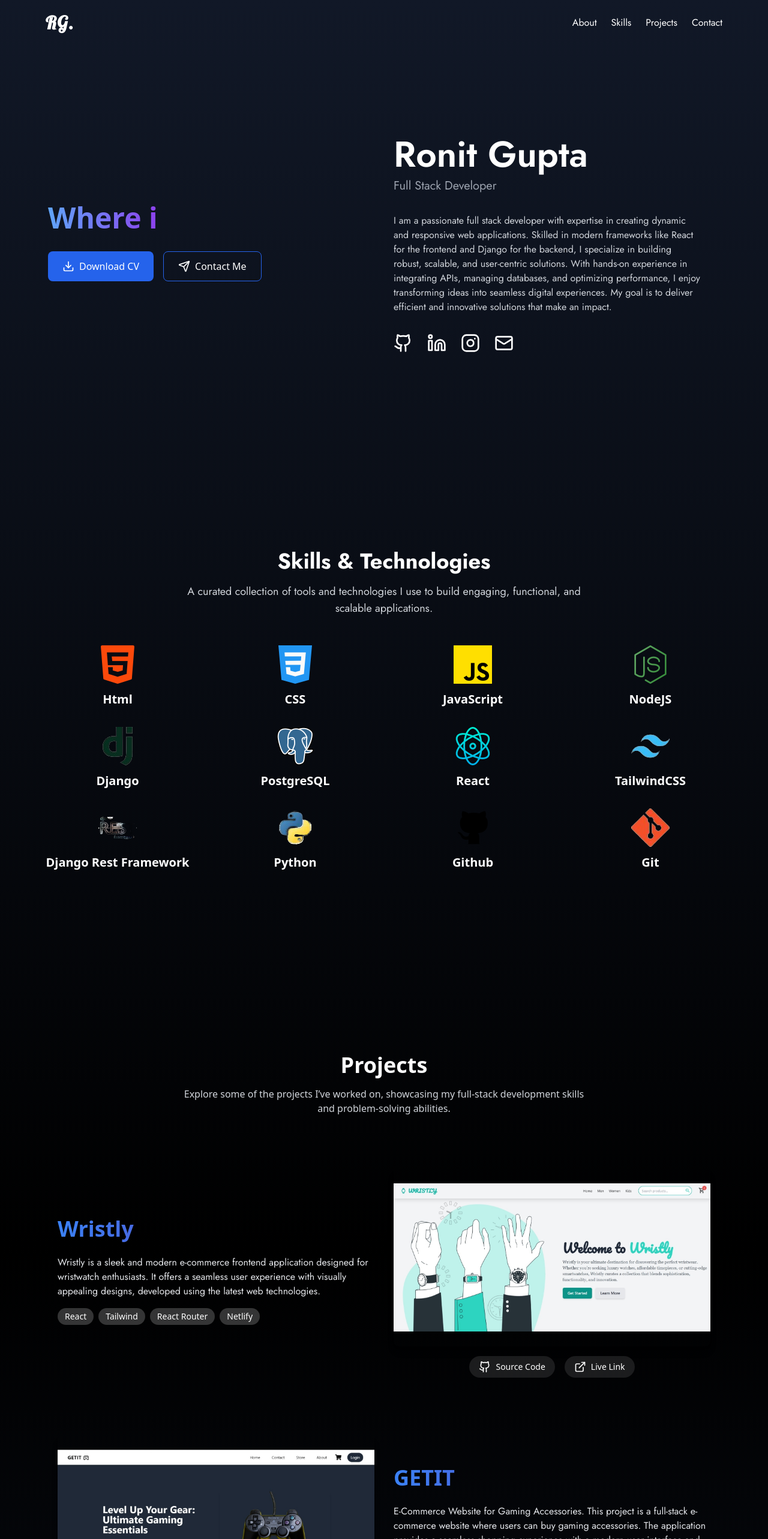
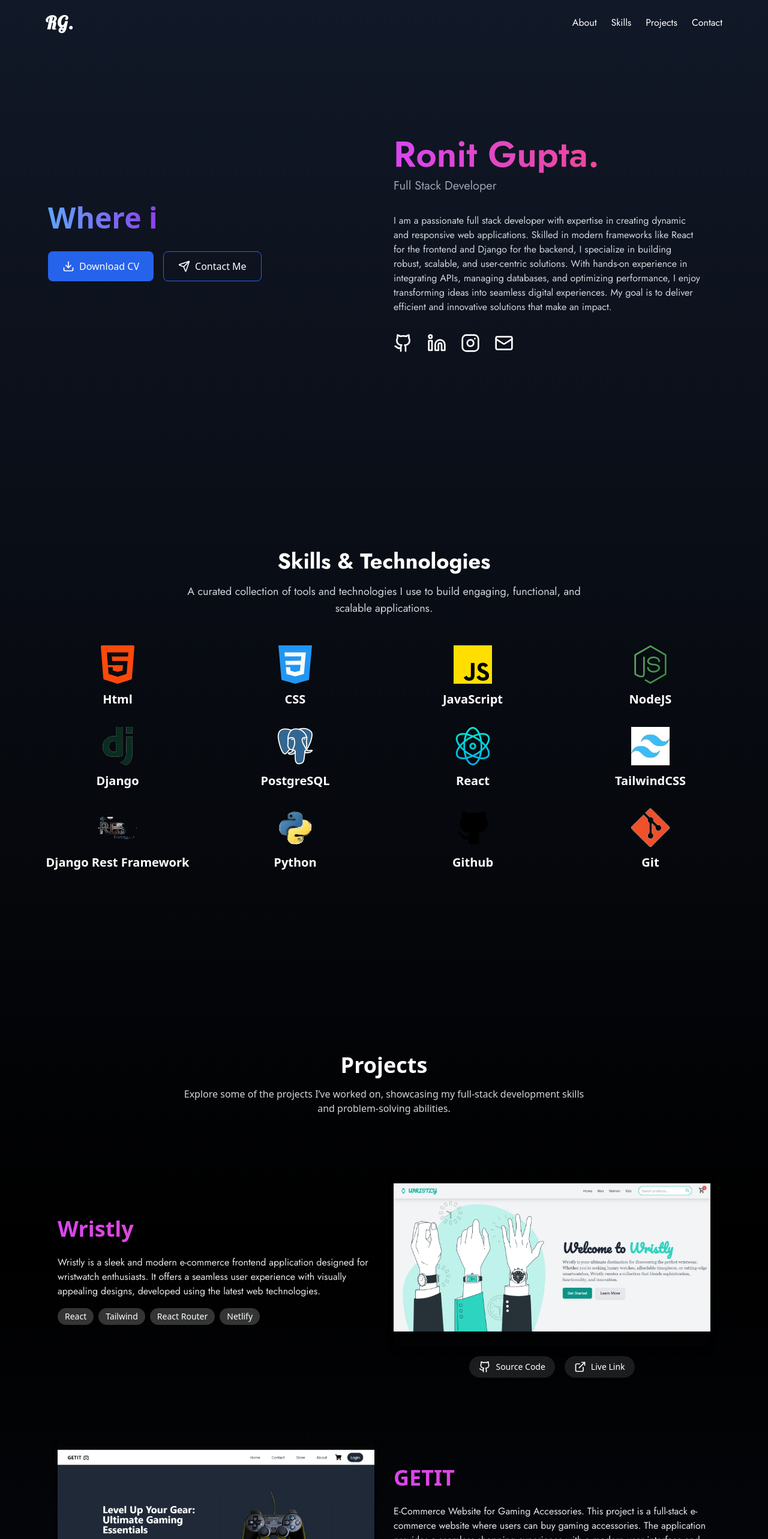
Before and after one commit to Ronit1808/Portfolio, a React (Vite) app: page / in a window 1280 px wide. Shown: the top 2566 px of the page at 60% size. Built offline with nearby package versions, Linux system fonts and the light colour scheme; a web font is replaced by a local one.

Commit message:
changes to hero section UI

```diff
--- a/src/components/Hero.jsx
+++ b/src/components/Hero.jsx
@@ -80,8 +80,8 @@ const Hero = () => {
           >
             {/* Name and Role */}
             <motion.div>
-              <h2 className="text-5xl lg:text-6xl font-jost mt-2 font-semibold">
-                Ronit Gupta
+              <h2 className="text-5xl lg:text-6xl font-jost mt-2 bg-gradient-to-r from-fuchsia-500 to-pink-500 bg-clip-text text-transparent font-semibold">
+                Ronit Gupta.
               </h2>
               <h3 className="text-xl font-jost mt-2 text-gray-400">
                 Full Stack Developer
--- a/src/components/Projects.jsx
+++ b/src/components/Projects.jsx
@@ -70,7 +70,7 @@ const Projects = () => {
           >
             {/* Text Section */}
             <div className="flex-1 lg:text-left">
-              <h3 className="text-2xl sm:text-4xl font-bold py-2 mb-4 bg-gradient-to-r from-blue-500 to-purple-800 text-transparent bg-clip-text">{project.title}</h3>
+              <h3 className="text-2xl sm:text-4xl font-bold py-2 mb-4 bg-gradient-to-r from-fuchsia-500 to-pink-500 bg-clip-text text-transparent">{project.title}</h3>
               <p className="text-gray-200 text-sm sm:text-base font-jost my-4">{project.description}</p>
               <div className="flex flex-wrap gap-2 mt-4 mb-4">
                 {project.tech.map((tech) => (
--- a/src/components/Skills.jsx
+++ b/src/components/Skills.jsx
@@ -12,6 +12,7 @@ import djangorest from '../assets/djangorest.png';
 import git from '../assets/git.png';
 import github from '../assets/github.png';
 import python from '../assets/python.png';
+import Tailwind2 from '../assets/Tailwind2.jpg';
 
 const Skills = () => {
   const tools = [
@@ -22,7 +23,7 @@ const Skills = () => {
     { name: 'Django', icon: Django },
     { name: 'PostgreSQL', icon: Postgres },
     { name: 'React', icon: react },
-    { name: 'TailwindCSS', icon: Tailwind },
+    { name: 'TailwindCSS', icon: Tailwind2 },
     { name: 'Django Rest Framework', icon: djangorest },
     { name: 'Python', icon: python },
     { name: 'Github', icon: github },
```
Also changed, not shown: src/assets/Tailwind2.jpg (renamed from src/assets/Tailwind.jpg).
